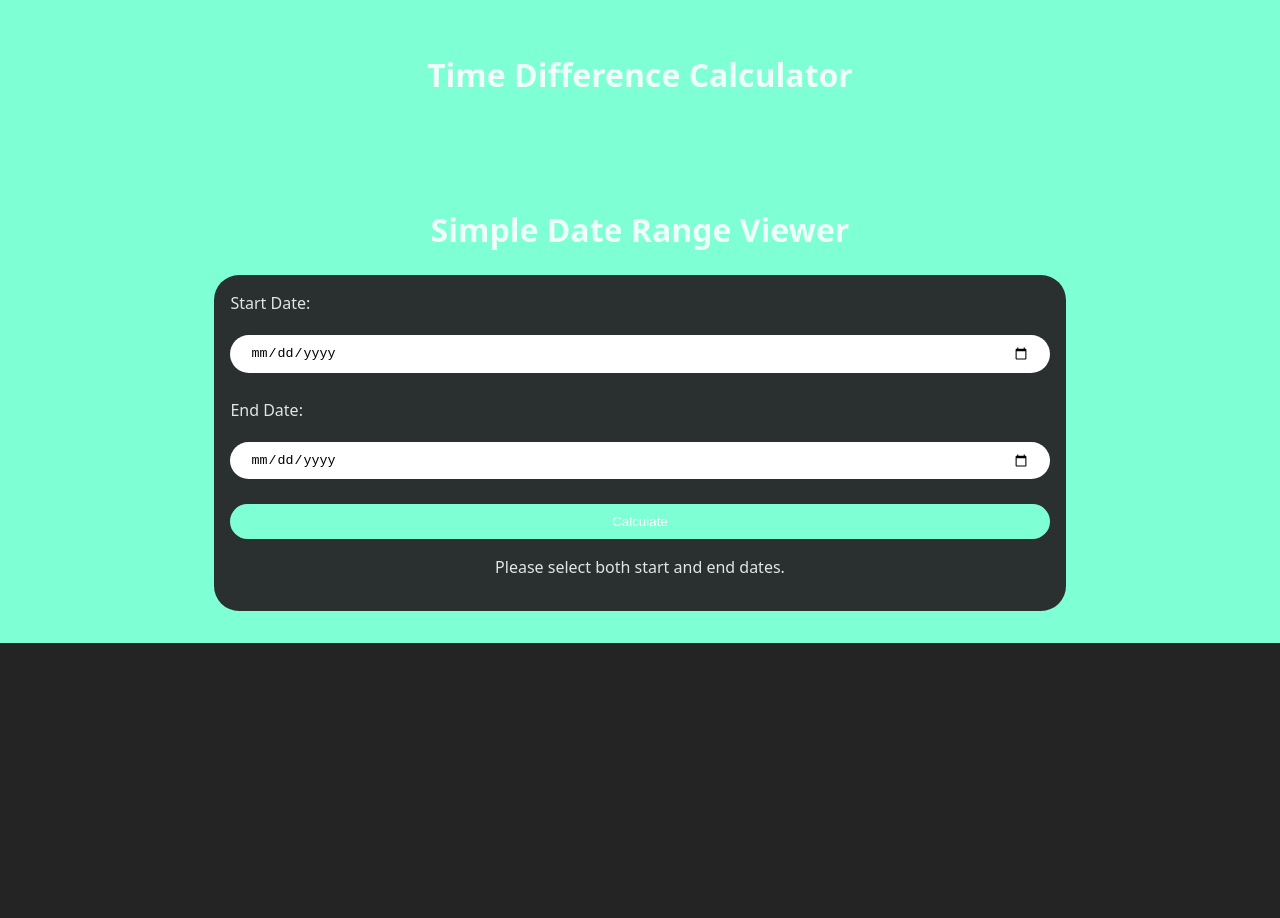
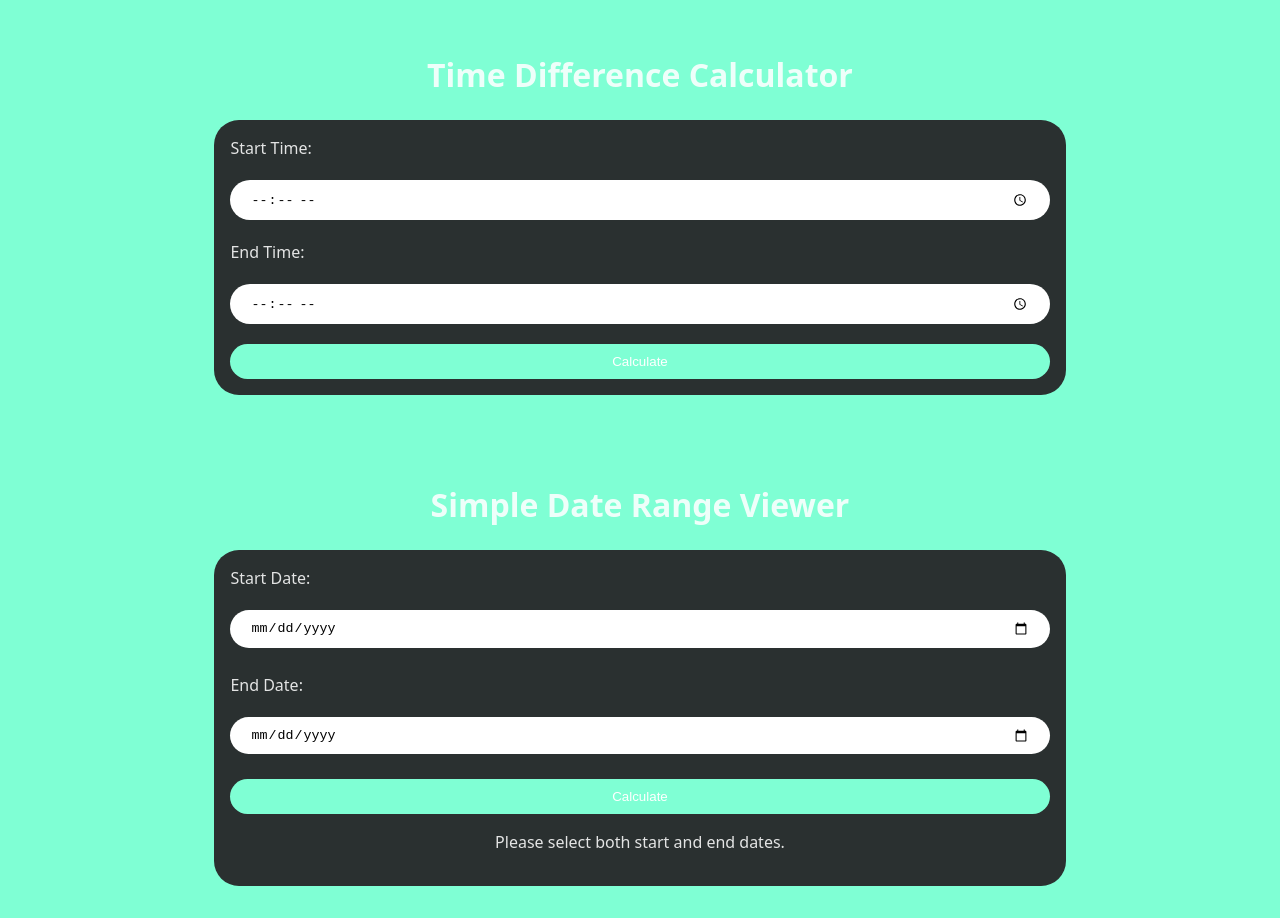
Before and after one commit to HristijanRalis/React-Dates-Projects, a React (Vite) app in the folder week-2-manipulation/: page / in a window 1280 px wide. Shown: the part 860-1778 px from the top of the page. Before the commit the page ends 1503 px from the top, so only its background shows below. Built offline with nearby package versions, Linux system fonts and the light colour scheme.

Commit message:
Done with TimeDifferenceCalculator

```diff
--- a/week-2-manipulation/src/App.tsx
+++ b/week-2-manipulation/src/App.tsx
@@ -2,6 +2,7 @@ import "./App.css";
 import { DateFormater } from "./components/DateFormater/DateFormater";
 import NewYearCountdown from "./components/NewYearCountdown/NewYearCountdown";
 import { SimpleDateRangeViewer } from "./components/SimpleDateRangeViewer/SimpleDateRangeViewer";
+import { TimeDifferenceCalculator } from "./components/TimeDifferenceCalculator/TimeDifferenceCalculator";
 
 function App() {
   return (
@@ -27,6 +28,7 @@ function App() {
 
       <div className="section">
         <h1>Time Difference Calculator</h1>
+        <TimeDifferenceCalculator />
       </div>
       {/* Simple Date Range Viewer */}
 
--- a/week-2-manipulation/src/components/TimeDifferenceCalculator/TimeDifferenceCalculator.css
+++ b/week-2-manipulation/src/components/TimeDifferenceCalculator/TimeDifferenceCalculator.css
@@ -0,0 +1,42 @@
+.TimeDifferenceCalculator {
+  background-color: rgb(42, 48, 48);
+  width: 70%;
+  border-radius: 25px;
+  padding: 1rem;
+  display: flex;
+  flex-direction: column;
+  align-items: center;
+  justify-content: center;
+}
+
+.TimeForm {
+  width: 100%;
+  display: flex;
+  flex-direction: column;
+  align-items: start;
+}
+
+.TimeContent {
+  width: 100%;
+}
+
+.timeInput {
+  width: 100%;
+  padding: 10px 20px;
+  border: none;
+  border-radius: 25px;
+  margin-top: 20px;
+}
+
+.TimeContent:not(:last-child) {
+  margin-bottom: 20px;
+}
+.timeBtn {
+  background-color: aquamarine;
+  color: white;
+  width: 100%;
+  border: none;
+  border-radius: 25px;
+  padding: 10px 20px;
+  cursor: pointer;
+}
--- a/week-2-manipulation/src/components/TimeDifferenceCalculator/TimeDifferenceCalculator.tsx
+++ b/week-2-manipulation/src/components/TimeDifferenceCalculator/TimeDifferenceCalculator.tsx
@@ -1,3 +1,62 @@
+import { useState } from "react";
+import "./TimeDifferenceCalculator.css";
+import { endOfToday } from "date-fns";
+
 export const TimeDifferenceCalculator = () => {
-  return <div className="TimeDifferenceCalculator"></div>;
+  const [startTime, setStartTime] = useState<string>("");
+  const [endTime, setEndTime] = useState<string>("");
+  const [timeDiff, setTimeDff] = useState<string>("");
+
+  const handleCalculationTime = (e: React.FormEvent<HTMLFormElement>) => {
+    e.preventDefault();
+
+    if (!startTime || !endTime) {
+      setTimeDff("Please select both time!");
+      return;
+    }
+
+    const today = new Date();
+    const start = new Date(`${today.toDateString()} ${startTime}`);
+    const end = new Date(`${today.toDateString()} ${endTime}`);
+
+    if (end < start) {
+      end.setDate(end.getDate() + 1);
+    }
+
+    const difMS = end.getTime() - start.getTime();
+    const diffMinutes = Math.floor(difMS / (1000 * 60));
+    const hours = Math.floor(diffMinutes / 60);
+    const minutes = diffMinutes % 60;
+
+    setTimeDff(`${hours} hours and ${minutes} minutes`);
+  };
+  return (
+    <div className="TimeDifferenceCalculator">
+      <form className="TimeForm" onSubmit={handleCalculationTime}>
+        <div className="TimeContent">
+          <label>Start Time: </label>
+          <input
+            type="time"
+            onChange={(e) => setStartTime(e.target.value)}
+            className="timeInput"
+          />
+        </div>
+        <div className="TimeContent">
+          <label>End Time: </label>
+          <input
+            type="time"
+            onChange={(e) => setEndTime(e.target.value)}
+            className="timeInput"
+          />
+        </div>
+        <div className="TimeContent">
+          <button type="submit" className="timeBtn">
+            Calculate
+          </button>
+        </div>
+      </form>
+
+      <div className="showTime">{timeDiff && <h3>{timeDiff}</h3>}</div>
+    </div>
+  );
 };
```
